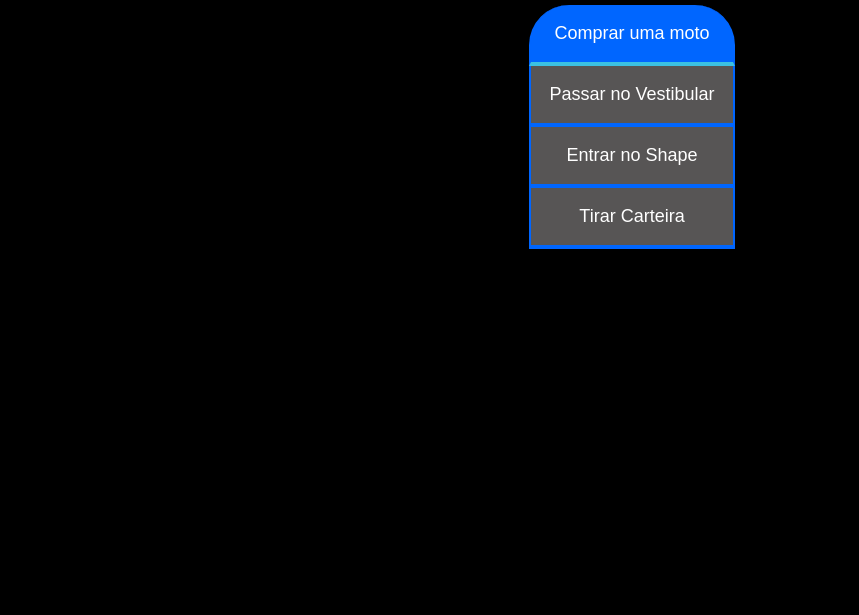
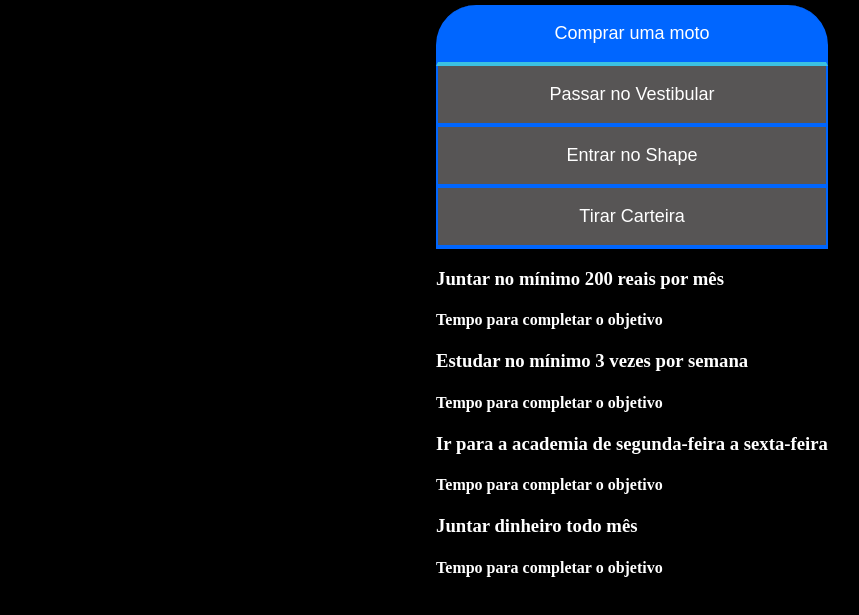
Before and after one commit to Esmagaossos/Projeto-de-Vida, a plain HTML site: page index.html in a window 1280 px wide. Shown: the part 93-708 px from the top of the page, without its empty margins (8-867 px from the left). Drawn offline with Linux system fonts and the light colour scheme.

Commit message:
Add files via upload

```diff
--- a/index.html
+++ b/index.html
@@ -19,9 +19,33 @@
                 <button class="botao"> Entrar no Shape</button>
                 <button class="botao"> Tirar Carteira</button>
             </div>
+            <div class="abas-textos">
+                <div class="aba-conteudo">
+                  <h3 class="aba-conteudo-título-principal"> Juntar no mínimo 200 reais por mês</h3>
+                  <h4 class="aba-conteudo-titulo-secundario">Tempo para completar o objetivo</h4>
+                </div>
+                <div class="abas-textos">
+                    <div class="aba-conteudo">
+                      <h3 class="aba-conteudo-título-principal"> Estudar no mínimo 3 vezes por semana</h3>
+                      <h4 class="aba-conteudo-titulo-secundario">Tempo para completar o objetivo</h4>
+                    </div>
+                </div>
+                <div class="abas-textos">
+                    <div class="aba-conteudo">
+                      <h3 class="aba-conteudo-título-principal"> Ir para a academia de segunda-feira a sexta-feira</h3>
+                      <h4 class="aba-conteudo-titulo-secundario">Tempo para completar o objetivo</h4>
+                    </div>
+                </div>
+                <div class="abas-textos">
+                    <div class="aba-conteudo">
+                      <h3 class="aba-conteudo-título-principal"> Juntar dinheiro todo mês</h3>
+                      <h4 class="aba-conteudo-titulo-secundario">Tempo para completar o objetivo</h4>
+                    </div>
+                </div>
+            </div>
         </div>
     </section>
-    <script src= main.js></script>
+    <script src=main.js></script>
 </body>
 
 </html>
```
